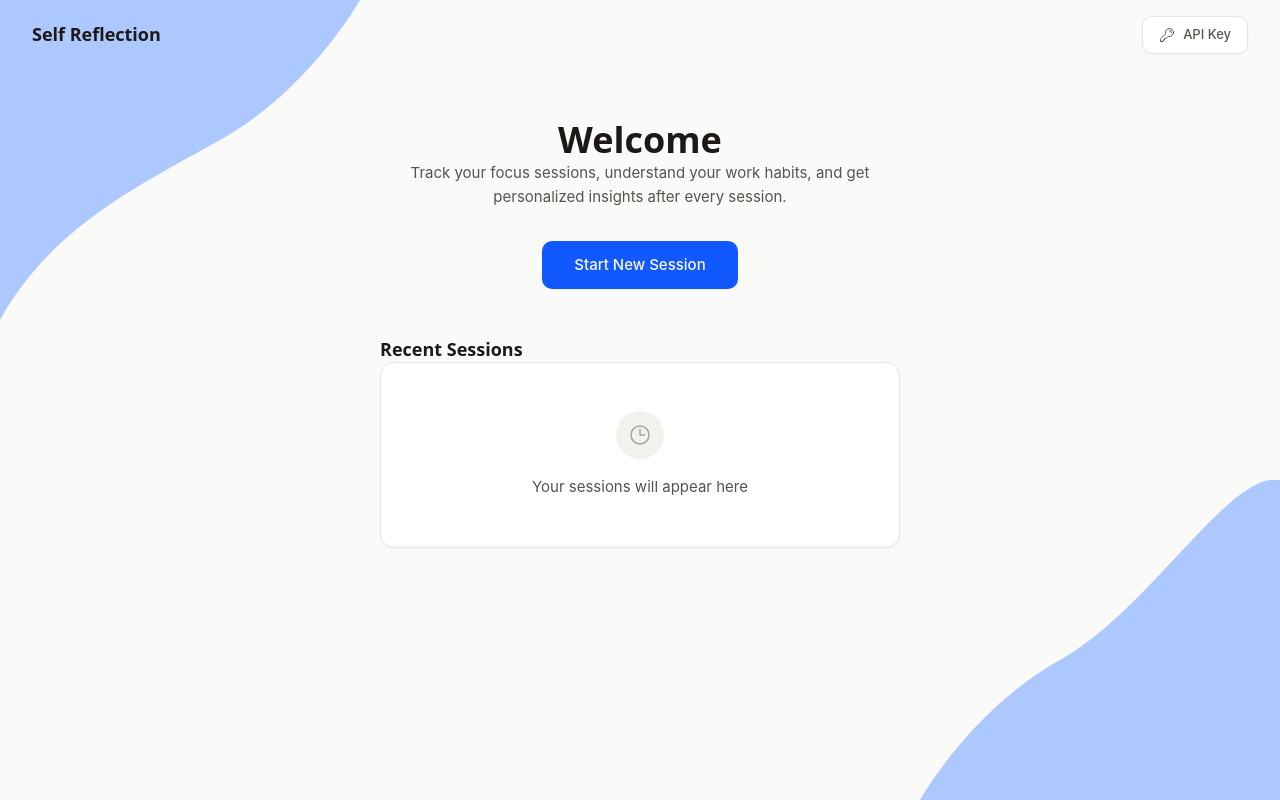
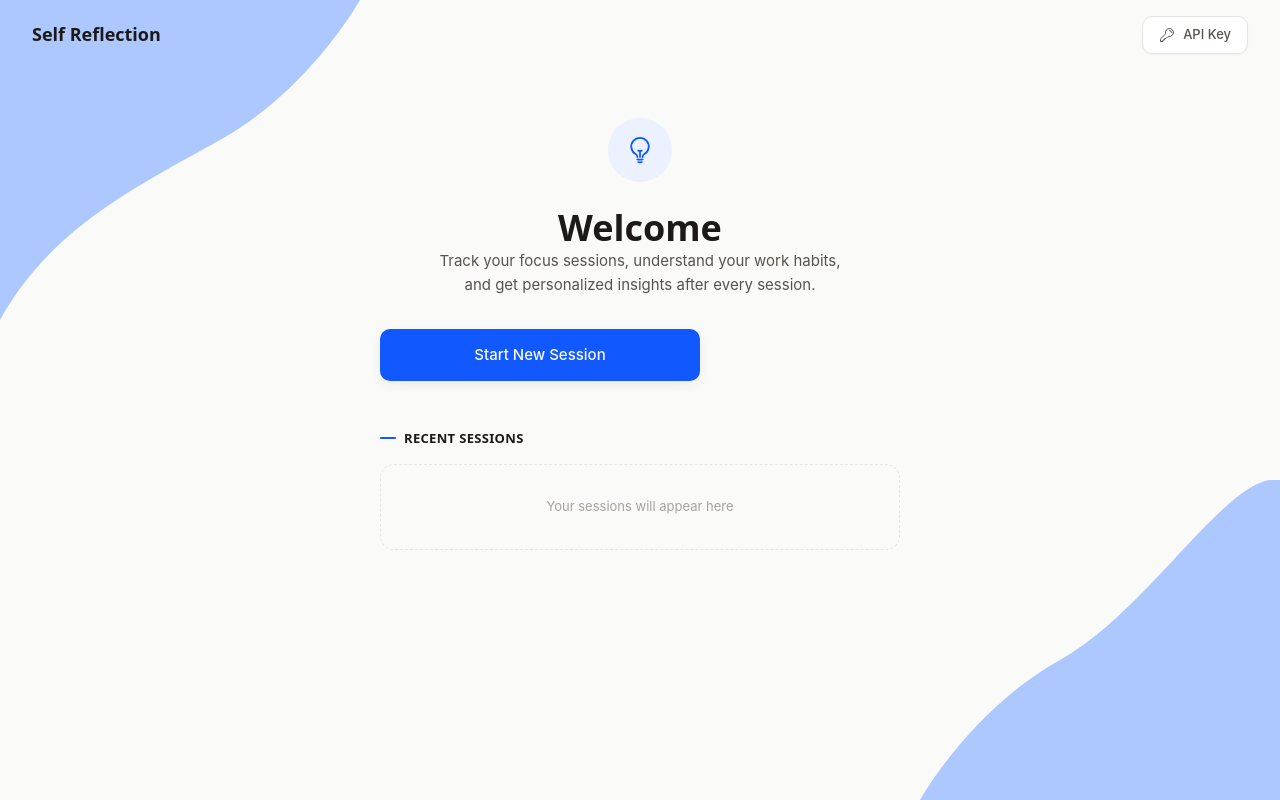
Before and after one commit to Imane-Idrissi/self-reflection-app, a React (Vite) app: page / in a window 1280 px wide. Built offline with nearby package versions, Linux system fonts and the light colour scheme.

Commit message:
fix: polish dashboard design and add cursor-pointer to all buttons

```diff
--- a/src/renderer/screens/DashboardScreen.tsx
+++ b/src/renderer/screens/DashboardScreen.tsx
@@ -36,16 +36,60 @@ export default function DashboardScreen({
       <WaveTopLeft />
       <WaveBottomRight />
 
-      <Header onSettings={onSettings} />
+      <header className="relative z-10 flex items-center justify-between px-xl py-md">
+        <h1 className="font-heading text-h3 font-semibold leading-[1.4] text-text-primary">
+          Self Reflection
+        </h1>
+        <button
+          onClick={onSettings}
+          className="flex items-center gap-sm rounded-md border border-border bg-bg-elevated px-md py-sm text-small font-medium text-text-secondary shadow-sm transition-colors duration-[150ms] hover:border-primary-400 hover:text-primary-600"
+        >
+          <KeyIcon />
+          API Key
+        </button>
+      </header>
 
-      <main className="relative z-10 flex-1 px-xl py-2xl">
-        <div className="mx-auto max-w-[520px]">
-          <WelcomeSection isNewUser={isNewUser} onStartSession={onStartSession} />
+      <main className="relative z-10 flex-1 flex flex-col items-center px-md py-xl">
+        <div className="w-full max-w-[520px]">
+          {/* Hero */}
+          <div className="text-center mb-2xl pt-md">
+            {isNewUser ? (
+              <>
+                <div className="mx-auto mb-lg flex h-16 w-16 items-center justify-center rounded-full bg-primary-50">
+                  <svg className="h-7 w-7 text-primary-500" fill="none" viewBox="0 0 24 24" strokeWidth={1.5} stroke="currentColor">
+                    <path strokeLinecap="round" strokeLinejoin="round" d="M12 18v-5.25m0 0a6.01 6.01 0 001.5-.189m-1.5.189a6.01 6.01 0 01-1.5-.189m3.75 7.478a12.06 12.06 0 01-4.5 0m3.75 2.383a14.406 14.406 0 01-3 0M14.25 18v-.192c0-.983.658-1.823 1.508-2.316a7.5 7.5 0 10-7.517 0c.85.493 1.509 1.333 1.509 2.316V18" />
+                  </svg>
+                </div>
+                <h2 className="font-heading text-display font-bold leading-[1.2] text-text-primary mb-sm">
+                  Welcome
+                </h2>
+                <p className="text-body leading-[1.6] text-text-secondary max-w-[420px] mx-auto">
+                  Track your focus sessions, understand your work habits, and
+                  get personalized insights after every session.
+                </p>
+              </>
+            ) : (
+              <h2 className="font-heading text-h1 font-bold leading-[1.3] text-text-primary">
+                Welcome back
+              </h2>
+            )}
 
-          <section className="mt-2xl">
-            <h2 className="font-heading text-h3 font-semibold leading-[1.4] text-text-primary mb-md">
-              Recent Sessions
-            </h2>
+            <button
+              onClick={onStartSession}
+              className="mt-xl w-full max-w-[320px] flex items-center justify-center rounded-md bg-primary-500 px-xl py-[14px] text-body font-medium text-text-inverse shadow-md transition-all duration-[150ms] ease-out hover:bg-primary-600 hover:shadow-lg active:bg-primary-700"
+            >
+              Start New Session
+            </button>
+          </div>
+
+          {/* Sessions */}
+          <section>
+            <div className="flex items-center gap-sm mb-md">
+              <div className="h-[2px] w-4 rounded-full bg-primary-500" />
+              <h2 className="font-heading text-small font-semibold uppercase tracking-wide text-text-secondary">
+                Recent Sessions
+              </h2>
+            </div>
 
             {loading && (
               <div className="flex justify-center py-2xl">
@@ -54,7 +98,11 @@ export default function DashboardScreen({
             )}
 
             {!loading && sessions.length === 0 && (
-              <EmptyState />
+              <div className="rounded-lg border border-dashed border-border px-lg py-xl text-center">
+                <p className="text-small leading-[1.5] text-text-tertiary">
+                  Your sessions will appear here
+                </p>
+              </div>
             )}
 
             {!loading && sessions.length > 0 && (
@@ -75,52 +123,6 @@ export default function DashboardScreen({
   );
 }
 
-function Header({ onSettings }: { onSettings: () => void }) {
-  return (
-    <header className="relative z-10 flex items-center justify-between px-xl py-md">
-      <h1 className="font-heading text-h3 font-semibold leading-[1.4] text-text-primary">
-        Self Reflection
-      </h1>
-      <button
-        onClick={onSettings}
-        className="flex items-center gap-sm rounded-md border border-border bg-bg-elevated px-md py-sm text-small font-medium text-text-secondary shadow-sm transition-colors duration-[150ms] hover:bg-bg-secondary hover:text-text-primary"
-      >
-        <KeyIcon />
-        API Key
-      </button>
-    </header>
-  );
-}
-
-function WelcomeSection({ isNewUser, onStartSession }: { isNewUser: boolean; onStartSession: () => void }) {
-  return (
-    <div className="text-center">
-      {isNewUser ? (
-        <>
-          <h2 className="font-heading text-display font-bold leading-[1.2] text-text-primary mb-sm">
-            Welcome
-          </h2>
-          <p className="text-body leading-[1.6] text-text-secondary max-w-[460px] mx-auto mb-xl">
-            Track your focus sessions, understand your work habits, and get
-            personalized insights after every session.
-          </p>
-        </>
-      ) : (
-        <h2 className="font-heading text-h1 font-bold leading-[1.3] text-text-primary mb-xl">
-          Welcome back
-        </h2>
-      )}
-
-      <button
-        onClick={onStartSession}
-        className="inline-flex items-center justify-center rounded-md bg-primary-500 px-xl py-[12px] text-body font-medium text-text-inverse shadow-sm transition-colors duration-[150ms] ease-out hover:bg-primary-600 active:bg-primary-700"
-      >
-        Start New Session
-      </button>
-    </div>
-  );
-}
-
 function SessionCard({ session, onClick }: { session: DashboardSession; onClick: () => void }) {
   const date = formatDate(session.started_at);
   const duration = formatDuration(session.duration_minutes);
@@ -128,8 +130,9 @@ function SessionCard({ session, onClick }: { session: DashboardSession; onClick:
   return (
     <button
       onClick={onClick}
-      className="w-full flex items-center gap-md rounded-lg border border-border bg-bg-elevated px-lg py-md shadow-sm text-left transition-all duration-[150ms] ease-out hover:shadow-md hover:border-primary-200"
+      className="group w-full flex items-center gap-md rounded-lg border border-border bg-bg-elevated px-lg py-md shadow-sm text-left transition-all duration-[150ms] ease-out hover:shadow-md hover:border-primary-200"
     >
+      <div className="h-8 w-1 rounded-full bg-primary-200 transition-colors duration-[150ms] group-hover:bg-primary-500" />
       <div className="flex-1 min-w-0">
         <p className="text-body font-medium leading-[1.6] text-text-primary truncate">
           {session.name}
@@ -141,22 +144,10 @@ function SessionCard({ session, onClick }: { session: DashboardSession; onClick:
       <span className="text-small font-medium leading-[1.5] text-text-secondary whitespace-nowrap">
         {duration}
       </span>
+      <svg className="h-4 w-4 text-text-tertiary transition-colors duration-[150ms] group-hover:text-primary-500" fill="none" viewBox="0 0 24 24" strokeWidth={2} stroke="currentColor">
+        <path strokeLinecap="round" strokeLinejoin="round" d="M8.25 4.5l7.5 7.5-7.5 7.5" />
+      </svg>
     </button>
-  );
-}
-
-function EmptyState() {
-  return (
-    <div className="rounded-lg border border-border bg-bg-elevated px-lg py-2xl text-center shadow-sm">
-      <div className="mx-auto mb-md flex h-12 w-12 items-center justify-center rounded-full bg-bg-secondary">
-        <svg className="h-6 w-6 text-text-tertiary" fill="none" viewBox="0 0 24 24" strokeWidth={1.5} stroke="currentColor">
-          <path strokeLinecap="round" strokeLinejoin="round" d="M12 6v6h4.5m4.5 0a9 9 0 11-18 0 9 9 0 0118 0z" />
-        </svg>
-      </div>
-      <p className="text-body leading-[1.6] text-text-secondary">
-        Your sessions will appear here
-      </p>
-    </div>
   );
 }
 
--- a/src/renderer/styles/theme.css
+++ b/src/renderer/styles/theme.css
@@ -1,5 +1,11 @@
 @import url("https://fonts.googleapis.com/css2?family=Plus+Jakarta+Sans:wght@600;700&family=Inter:wght@400;500&family=JetBrains+Mono:wght@400&display=swap");
 @import "tailwindcss";
+
+@layer base {
+  button:not(:disabled) {
+    cursor: pointer;
+  }
+}
 
 @theme {
   /* Fonts */
```
